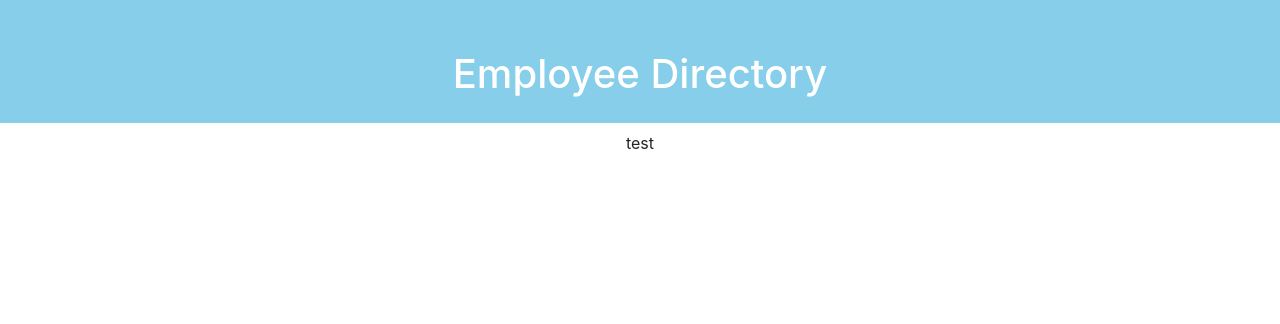
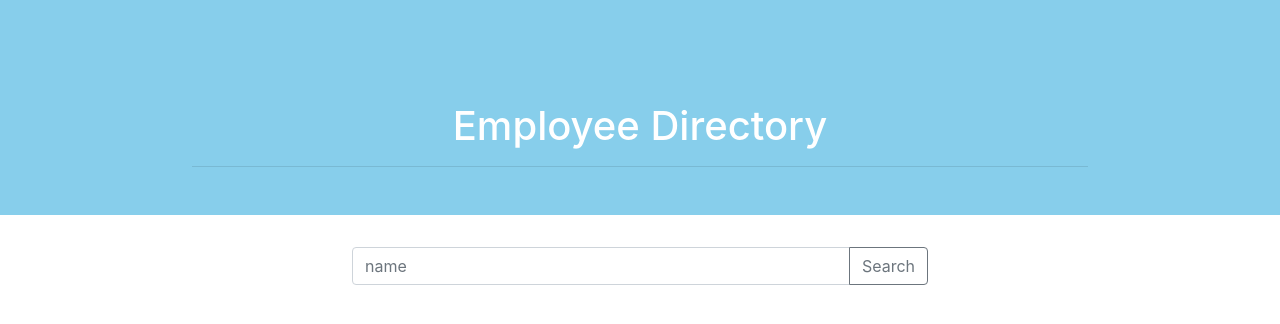
Before and after one commit to saikitjk/react-employee-directory, a React (Create React App) app in the folder employee-directory/: page / in a window 1280 px wide. Shown: the top 324 px of the page. Built offline with nearby package versions, Linux system fonts and the light colour scheme.

Commit message:
created a search bar and datatable in main

```diff
--- a/employee-directory/src/App.js
+++ b/employee-directory/src/App.js
@@ -1,6 +1,7 @@
 //import logo from "./logo.svg";
 import React from "react";
 import Header from "./components/Header/header";
+import SearchBar from "./components/SearchBar/searchBar";
 import Main from "./components/Main/main";
 
 import "./App.css";
@@ -9,6 +10,7 @@ function App() {
     <>
       <div className="App">
         <Header />
+        <SearchBar />
         <Main />
       </div>
     </>
--- /dev/null
+++ b/employee-directory/src/components/DataTable/dataTable.js
@@ -0,0 +1,9 @@
+import React from "react";
+
+export default function dataTable() {
+  return (
+    <>
+      <div></div>
+    </>
+  );
+}
--- a/employee-directory/src/components/Main/main.js
+++ b/employee-directory/src/components/Main/main.js
@@ -1,5 +1,11 @@
 import React from "react";
 import "./style.css";
+import mainArea from "../DataTable/dataTable";
+
 export default function mainBody() {
-  return <div>test</div>;
+  return (
+    <>
+      <mainArea />
+    </>
+  );
 }
--- a/employee-directory/src/components/SearchBar/searchBar.js
+++ b/employee-directory/src/components/SearchBar/searchBar.js
@@ -1,5 +1,27 @@
 import React from "react";
+import "./style.css";
 
 export default function searchBar() {
-  return <div></div>;
+  return (
+    <>
+      <div class="input-group mb-3 searchBar">
+        <input
+          type="text"
+          class="form-control"
+          placeholder="name"
+          aria-label="Employee's username"
+          aria-describedby="button-addon2"
+        ></input>
+        <div class="input-group-append">
+          <button
+            class="btn btn-outline-secondary"
+            type="button"
+            id="button-addon2"
+          >
+            Search
+          </button>
+        </div>
+      </div>
+    </>
+  );
 }
--- a/employee-directory/src/components/SearchBar/style.css
+++ b/employee-directory/src/components/SearchBar/style.css
@@ -0,0 +1,7 @@
+.searchBar {
+  padding: 2.5%;
+  width: 50%;
+  margin-left: auto;
+  margin-right: auto;
+  border-radius: 10%;
+}
--- a/employee-directory/src/components/header/header.js
+++ b/employee-directory/src/components/header/header.js
@@ -3,8 +3,11 @@ import "./style.css";
 
 export default function Header() {
   return (
-    <div className="title">
-      <h1>Employee Directory</h1>
-    </div>
+    <>
+      <div className="title">
+        <h1>Employee Directory</h1>
+        <hr></hr>
+      </div>
+    </>
   );
 }
--- a/employee-directory/src/components/header/style.css
+++ b/employee-directory/src/components/header/style.css
@@ -1,10 +1,15 @@
 .title {
   font-size: larger;
   background-color: skyblue;
+  padding-top: 8%;
+  padding-bottom: 2.5%;
 }
 
 .title h1 {
   color: white;
-  padding-top: 50px;
-  padding-bottom: 25px;
 }
+
+.title hr {
+  width: 70%;
+  color: gray;
+}
```
